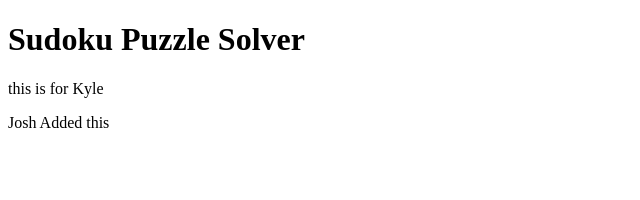
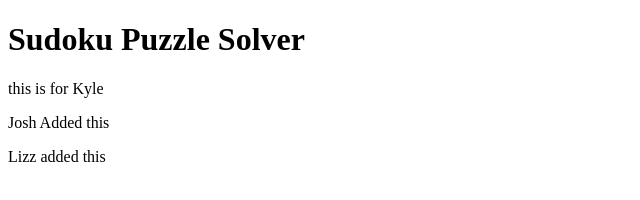
Before and after one commit to erobbins1479/sudokusolver, a plain HTML site: page index.html in a window 1280 px wide. Shown: the whole page, without its empty margins (0-640 px from the left). Drawn offline with Linux system fonts and the light colour scheme.

Commit message:
Lizz added this

```diff
--- a/index.html
+++ b/index.html
@@ -8,6 +8,7 @@
     <h1>Sudoku Puzzle Solver</h1>
     <p>this is for Kyle</p>
     <p>Josh Added this</p>
+    <p>Lizz added this</p>
 
   </body>
 </html>
```
